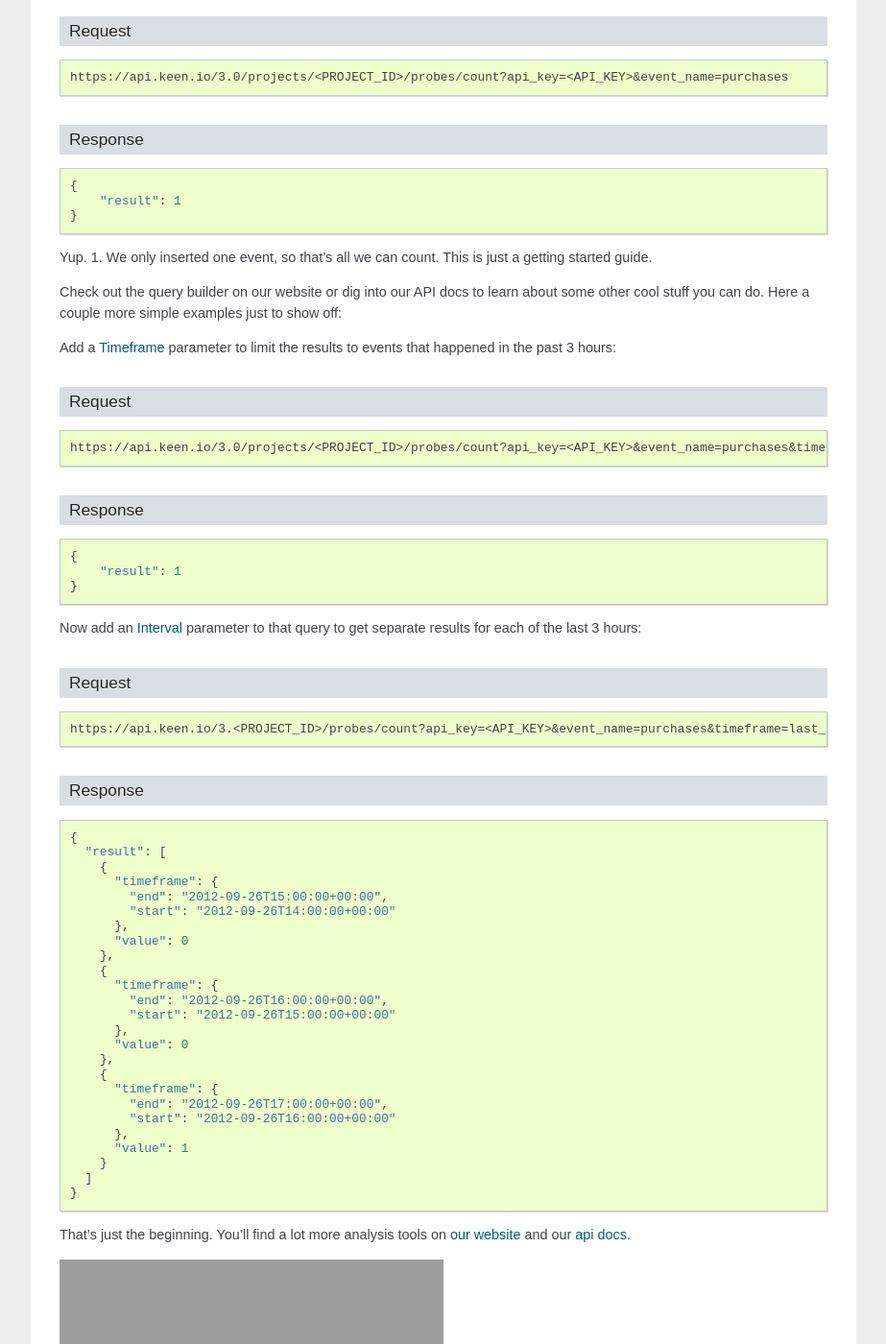
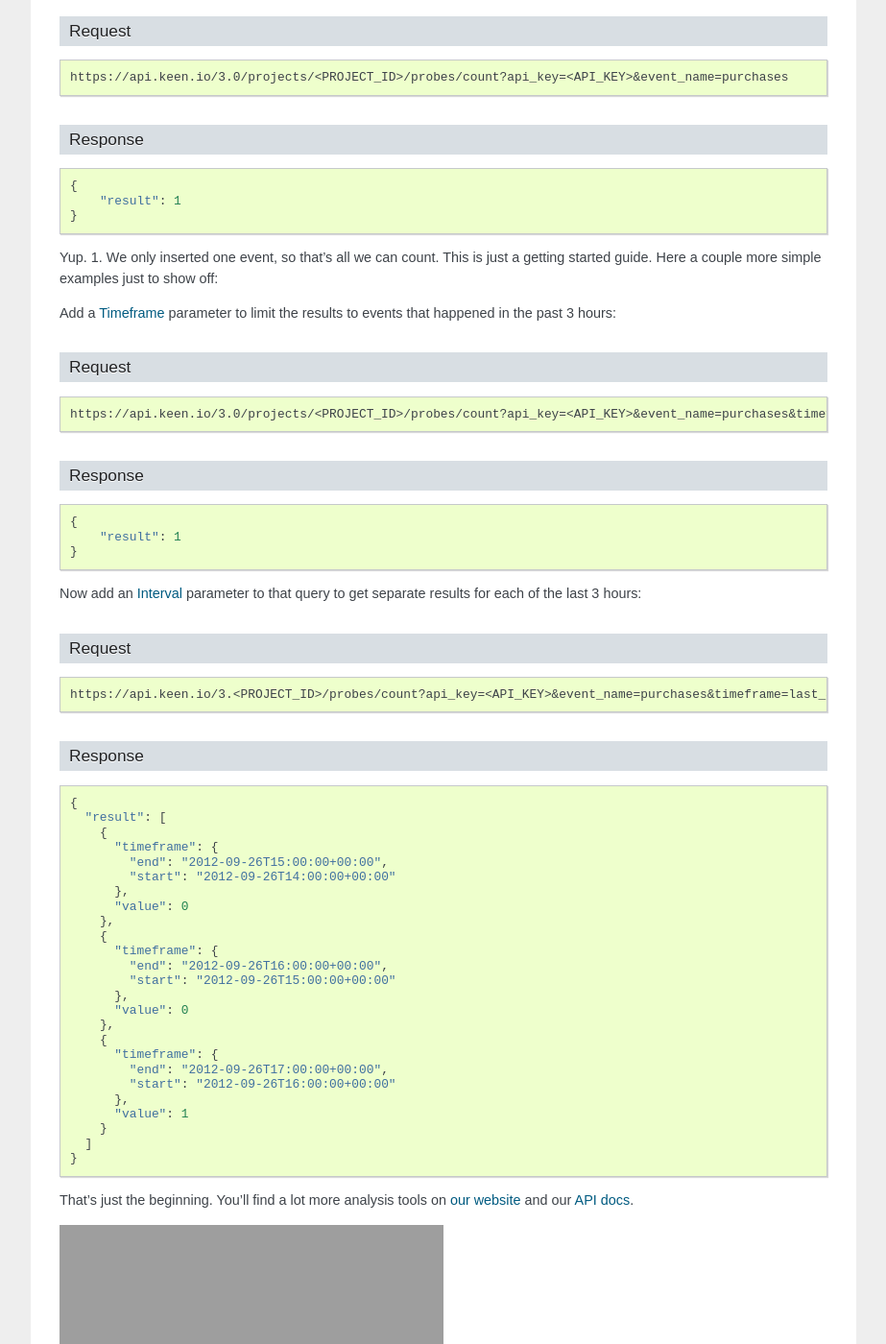
Before and after one commit to keenlabs/Keen-Docs, a Sphinx documentation site: the page built from source/getting_started_guide.rst, in a window 1280 px wide and 1400 px high, scrolled down 2306 px. Shown: the whole window at 96% size, without its empty margins (198-1121 px from the left). Built offline with Sphinx 7.4.7, drawn with Linux system fonts in a browser that asks for light colours.

Commit message:
minor update to GS guide

```diff
--- a/source/getting_started_guide.rst
+++ b/source/getting_started_guide.rst
@@ -119,9 +119,7 @@ Response
         "result": 1
     }
 
-Yup. 1. We only inserted one event, so that's all we can count. This is just a getting started guide.
-
-Check out the query builder on our website or dig into our API docs to learn about some other cool stuff you can do. Here a couple more simple examples just to show off:
+Yup. 1. We only inserted one event, so that's all we can count. This is just a getting started guide. Here a couple more simple examples just to show off:
 
 Add a :doc:`data_analysis/timeframe` parameter to limit the results to events that happened in the past 3 hours:
 
@@ -131,7 +129,7 @@ Request
 
 ::
 
-	https://api.keen.io/3.0/projects/<PROJECT_ID>/probes/count?api_key=<API_KEY>&event_name=purchases&timeframe="last_3_hours"
+	https://api.keen.io/3.0/projects/<PROJECT_ID>/probes/count?api_key=<API_KEY>&event_name=purchases&timeframe=last_3_hours
 
 --------
 Response
@@ -185,10 +183,9 @@ Response
 	  ]
 	}
 
-That's just the beginning. You'll find a lot more analysis tools on `our website <http://keen.io>`_ and our :doc:`api docs<data_analysis/data_analysis>`.
+That's just the beginning. You'll find a lot more analysis tools on `our website <http://keen.io>`_ and our :doc:`API docs<data_analysis/data_analysis>`.
 
 .. image:: keen_tools.*
-
 
 
 =======================
```
